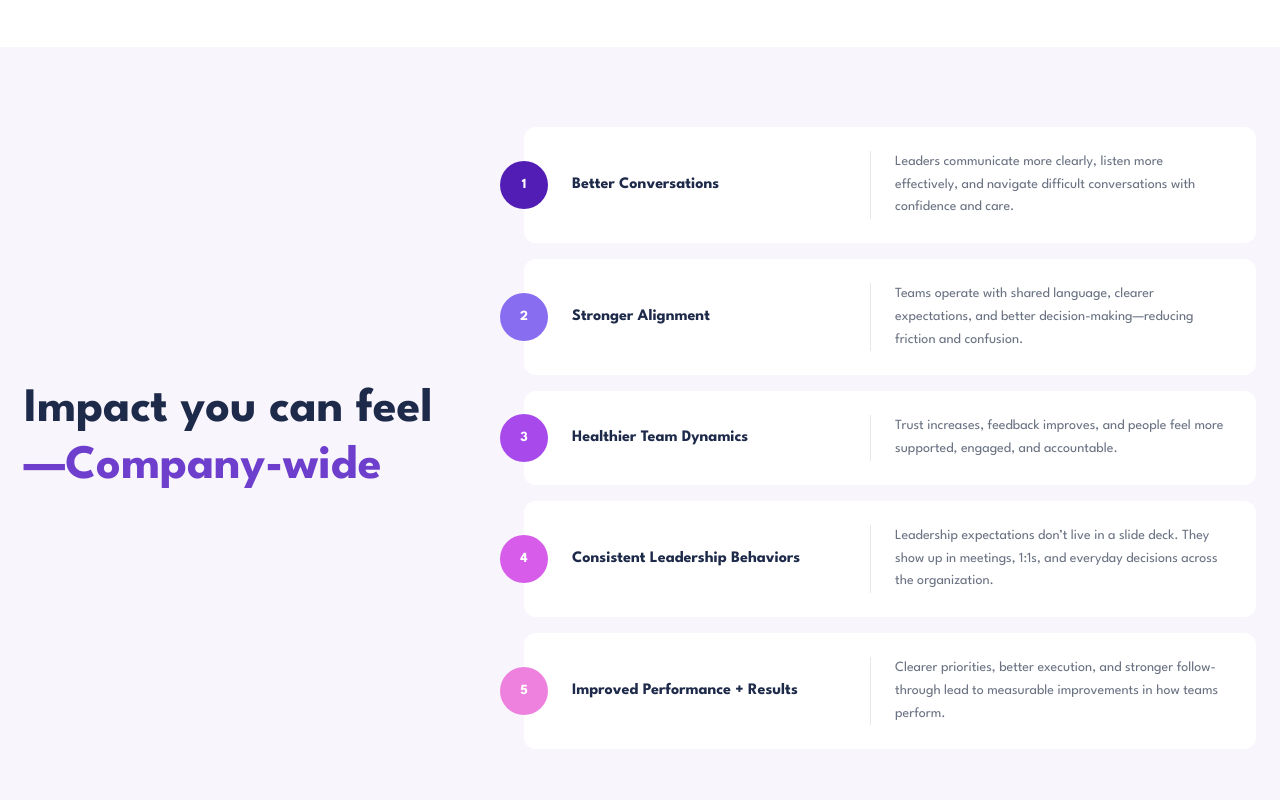
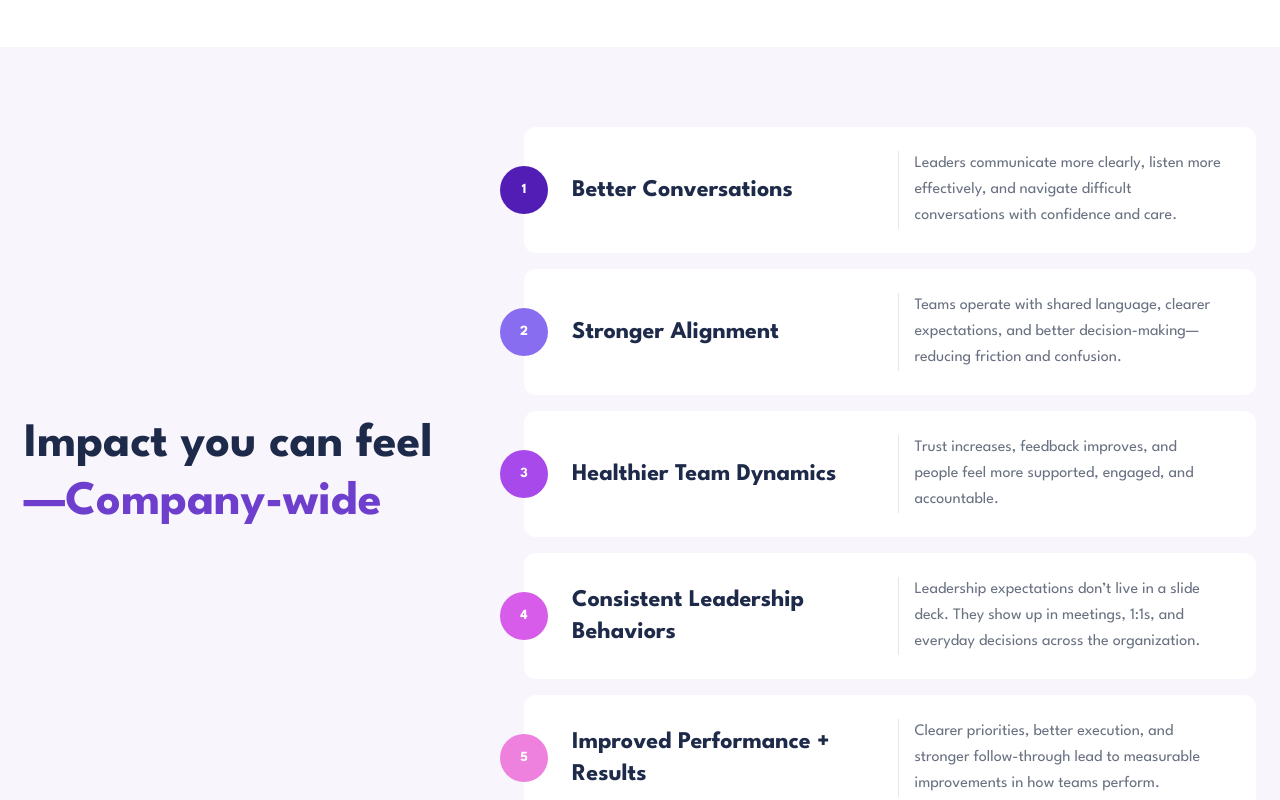
Before and after one commit to stevearntz/campfire-website, a Next.js app: page / in a window 1280 px wide. Shown: the part 5340-6140 px from the top of the page. Built offline with nearby package versions, Linux system fonts and the light colour scheme; no server answers.

Commit message:
Enlarge card fonts and tighten gap between columns

```diff
--- a/app/page.tsx
+++ b/app/page.tsx
@@ -437,7 +437,7 @@ export default function Home() {
                 return (
                 <div
                   key={impact.title}
-                  className="relative bg-white rounded-xl grid grid-cols-1 md:grid-cols-[1fr_1px_1.2fr] items-center gap-5 md:gap-6 pl-12 pr-8 py-6"
+                  className="relative bg-white rounded-xl grid grid-cols-1 md:grid-cols-[1fr_1px_1fr] items-center gap-5 md:gap-4 pl-12 pr-8 py-6"
                 >
                   <div
                     className="absolute left-0 top-1/2 -translate-y-1/2 -translate-x-1/2 w-12 h-12 rounded-full text-white text-sm font-bold flex items-center justify-center z-10"
@@ -445,11 +445,11 @@ export default function Home() {
                   >
                     {i + 1}
                   </div>
-                  <h3 className="text-base font-bold text-[#1E2A4A]">
+                  <h3 className="text-xl md:text-2xl font-bold text-[#1E2A4A]">
                     {impact.title}
                   </h3>
                   <div className="hidden md:block w-px h-full bg-gray-200" />
-                  <p className="text-gray-500 text-sm leading-relaxed">
+                  <p className="text-gray-500 text-base leading-relaxed">
                     {impact.desc}
                   </p>
                 </div>
```
